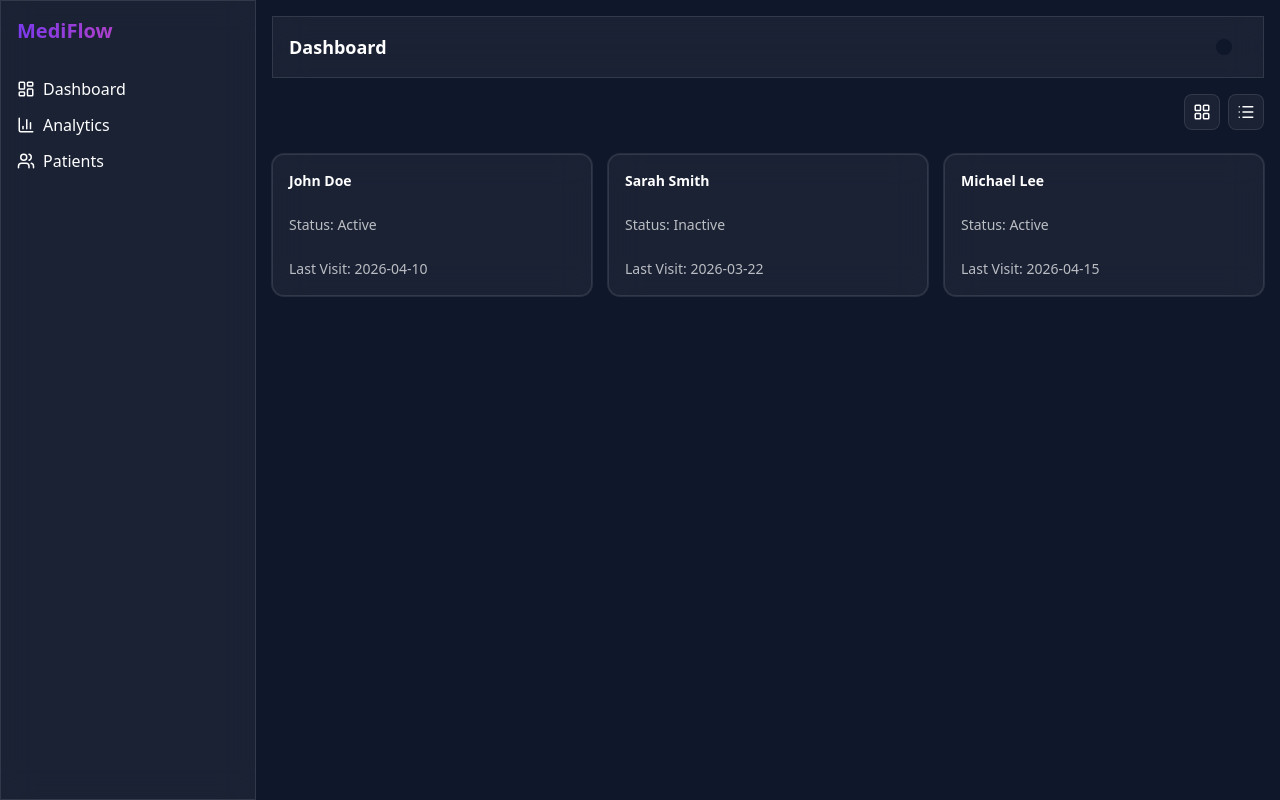
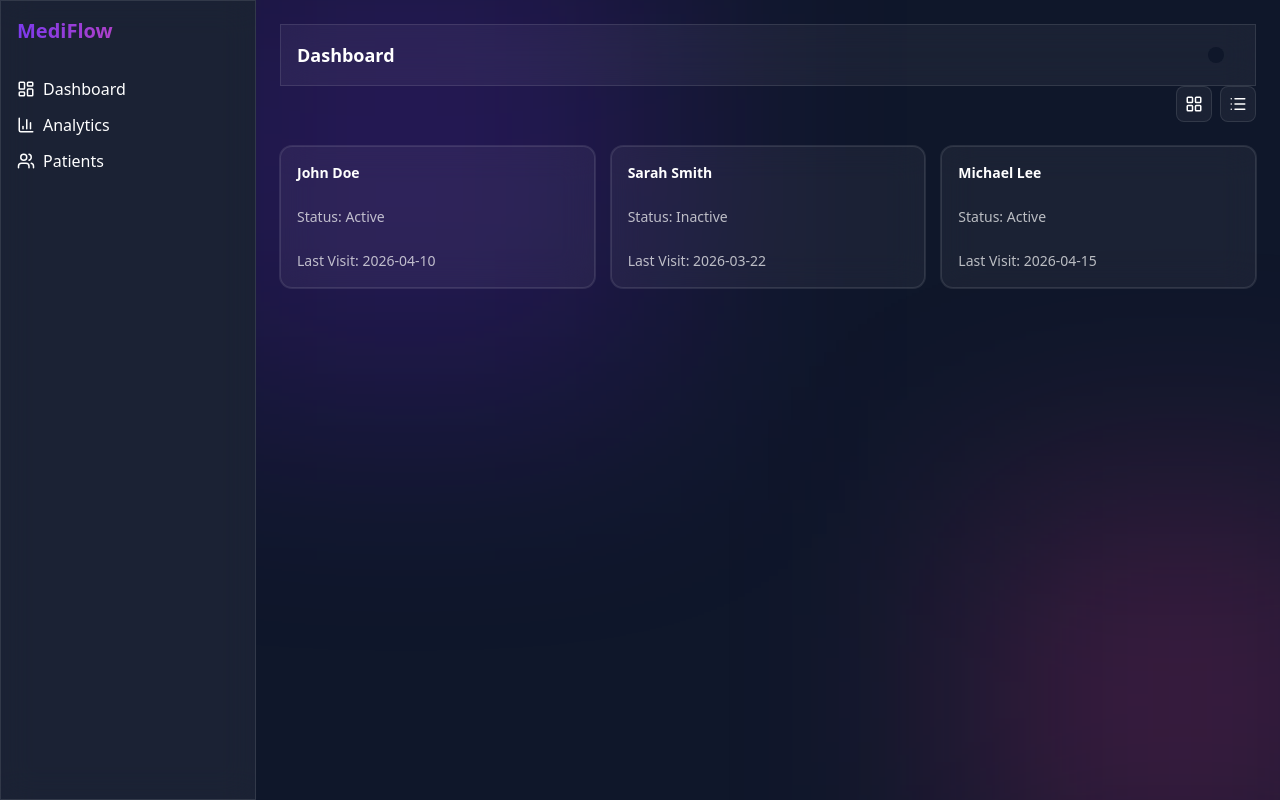
Before and after one commit to lalman-dev/mediflow, a Next.js app: page /patients in a window 1280 px wide. Built offline with nearby package versions, Linux system fonts and the light colour scheme.

Commit message:
feat(ui): enhance dashboard layout with gradient glow background layers

```diff
--- a/app/(dashboard)/layout.tsx
+++ b/app/(dashboard)/layout.tsx
@@ -7,9 +7,16 @@ export default function DashboardLayout({
   children: React.ReactNode;
 }) {
   return (
-    <div className="flex">
+    <div className="flex min-h-screen">
       <Sidebar />
-      <main className="flex-1 p-4 space-y-4">
+
+      <main className="flex-1 p-6 relative overflow-hidden">
+        {/* background glow */}
+        <div className="absolute inset-0 -z-10">
+          <div className="absolute w-125 h-125 bg-violet-600/20 blur-[120px] -top-25 -left-25" />
+          <div className="absolute w-100 h-100 bg-pink-500/20 blur-[120px] -bottom-25 -right-25" />
+        </div>
+
         <Topbar />
         {children}
       </main>
```
